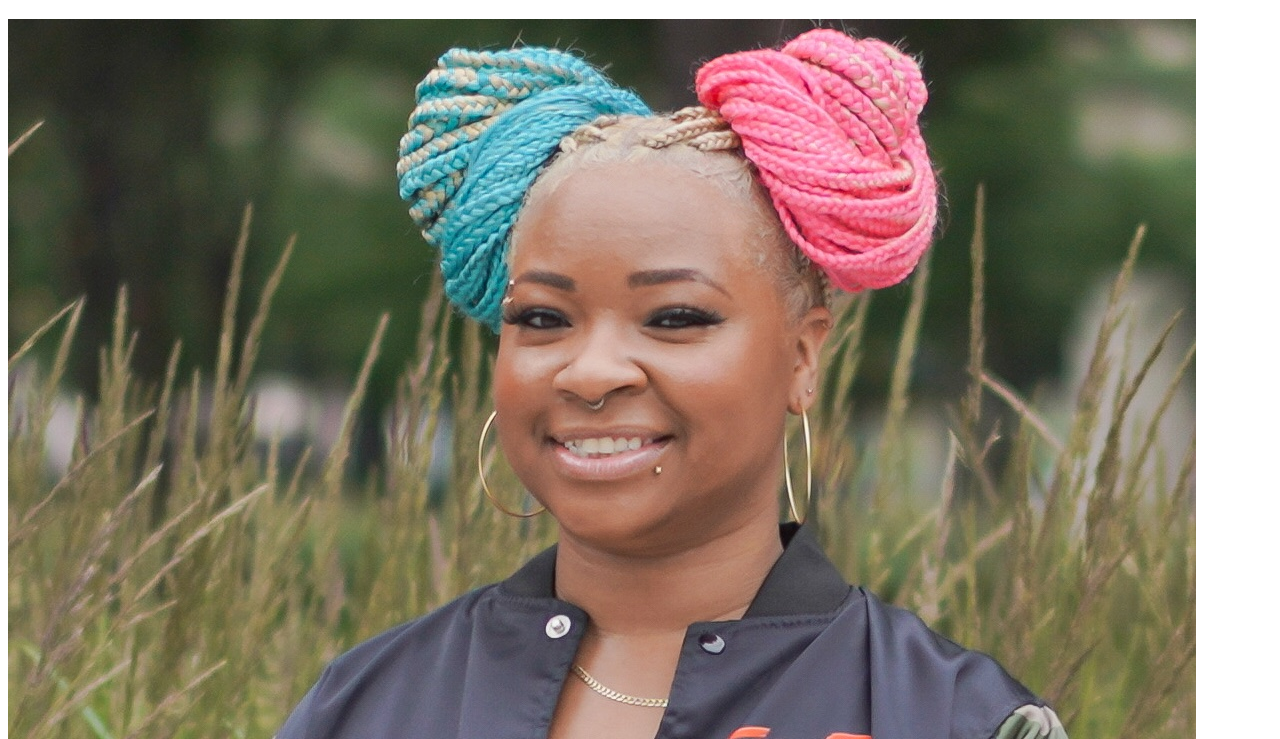
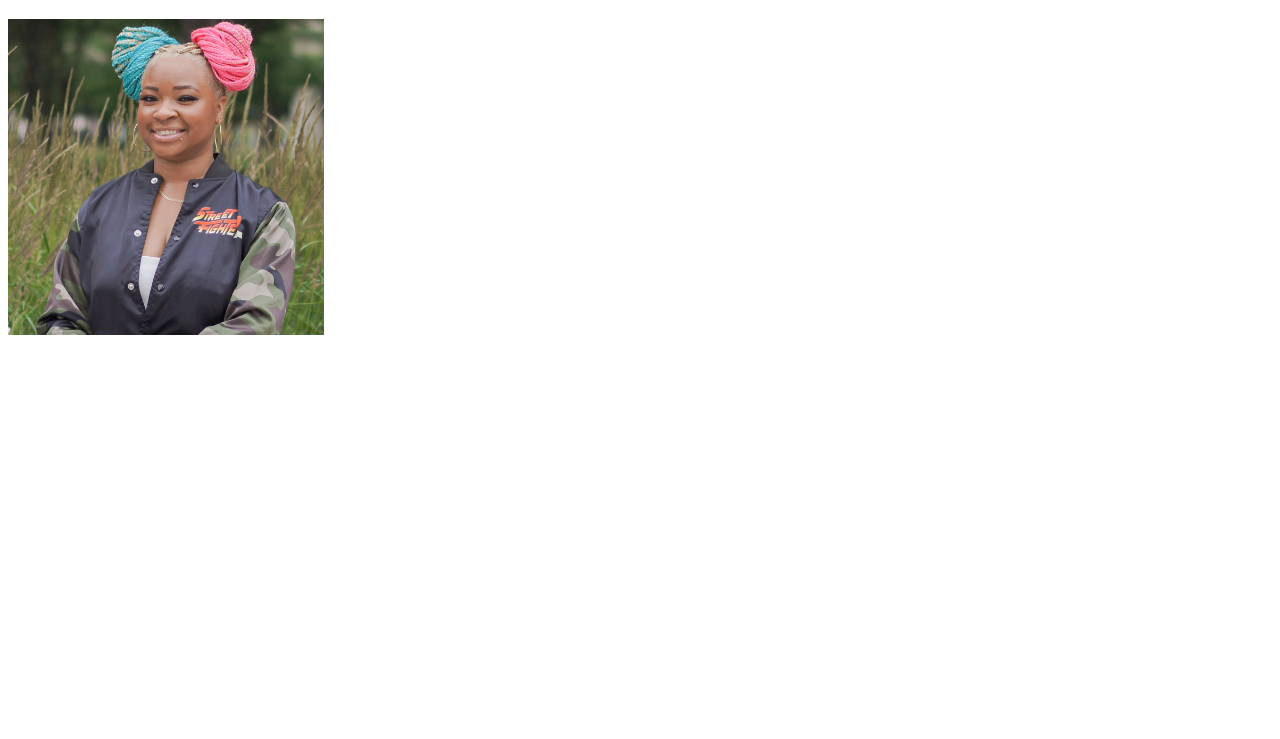
Before and after one commit to jeseekia/jeseekia.github.io, a plain HTML site: page index.html in a window 1280 px wide. Shown: the part 61-800 px from the top of the page. Drawn offline with Linux system fonts and the light colour scheme.

Commit message:
Adding a stylesheet and reducing the headshot size

```diff
--- a/index.html
+++ b/index.html
@@ -4,6 +4,7 @@
     <meta charset="UTF-8">
     <meta name="viewport" content="width=device-width, initial-scale=1.0">
     <title>Jeseekia aka MetaDevGirl</title>
+    <link rel="stylesheet" href="style.css">
 </head>
 <body>
     <h1>Jeseekia aka MetaDevGirl</h1>
--- /dev/null
+++ b/style.css
@@ -0,0 +1,3 @@
+img {
+    max-width: 25%;
+}
```
